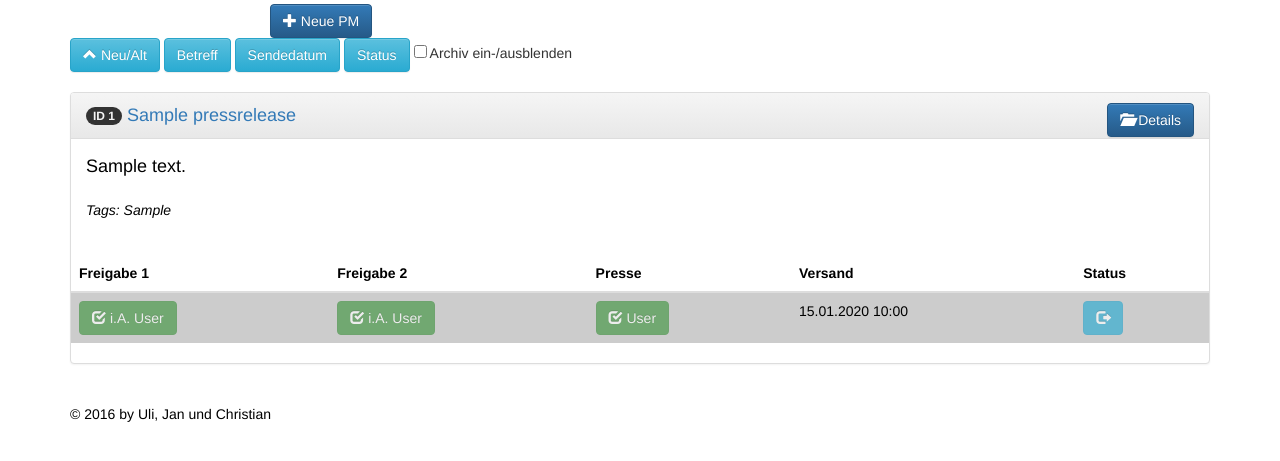
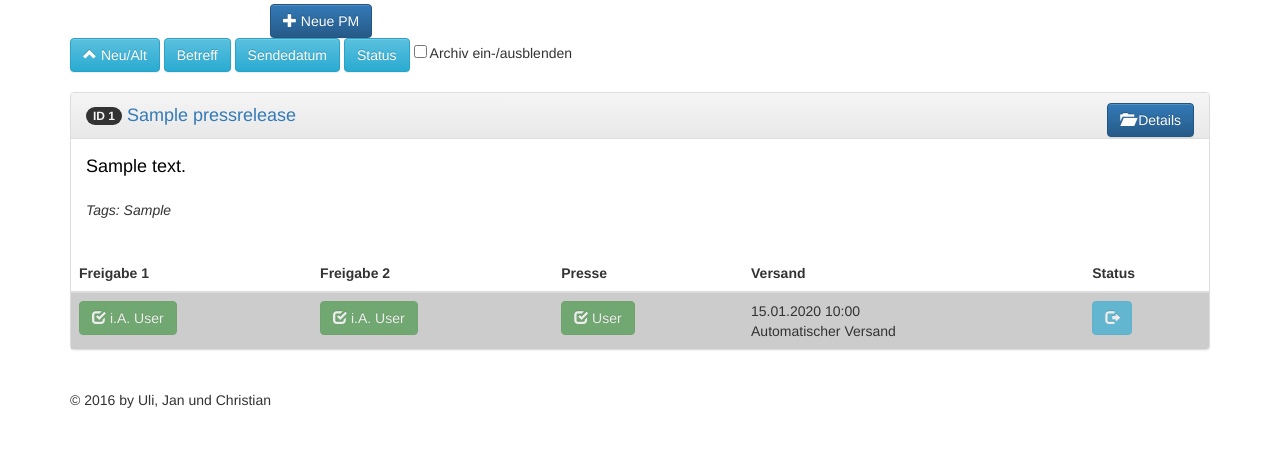
Before and after one commit to ulikoenig/pewosa, a PHP site: page /messagelist.php in a window 1280 px wide. Shown: the part 206-667 px from the top of the page. Run offline with PHP 8.4, Linux system fonts and the light colour scheme; the visitor is signed in with stand-in values (Sample User, id 1); tables that the repository leaves empty hold one stand-in row (values such as "Sample post"); data that the repository does not hold is empty.

Commit message:
Bugfixing

```diff
--- a/messagelist.php
+++ b/messagelist.php
@@ -464,7 +464,7 @@ If (isset($_POST['Freigabe5']))
 			}
 
 		//echo "<br><font color='black' title='$showbodylong'>$showbody</font></a><br><i><span title='$showtagslong'>Tags:  $showtags</span></i></td>";
-		echo "<font color='black' title='$showbodylong'><a href='$send_id'><Font color='#000000' size=4>$showbody</font></a><br><i><span title='$showtagslong'><br>Tags:  $showtags</span></i>";
+		echo "<font color='black' title='$showbodylong'><a href='$send_id'><Font color='#000000' size=4>$showbody</font></font></a><br><i><span title='$showtagslong'><br>Tags:  $showtags</span></i>";
 
 
 		$query = "SELECT firstname, lastname,id,pressagent FROM users";
@@ -756,6 +756,9 @@ If ($sendstate[$take]!=0 AND $sendstate[$take]!=-5)
 			//>0 sending
 			//-2 sent
 			$d_show = date("d.m.Y H:i",strtotime($senddate[$take]));
+			If ($sendnow[$take]=='2'){$d_show=$d_show.'<br> Manueller Versand';}
+			If ($sendnow[$take]=='1'){$d_show=$d_show.'<br> Automatischer Versand';}
+			If ($sendnow[$take]=='0'){$d_show=$d_show.'<br> Getimter Versand';}
 			if ($sendstate[$take]!=-5){echo "<td bgcolor='$color'>$d_show";}else{echo "<td bgcolor='$color'>Archiviert";}
 			echo "</td><td bgcolor='$color'>";
 			If ($sendstate[$take]=='-1')
@@ -766,10 +769,17 @@ If ($sendstate[$take]!=0 AND $sendstate[$take]!=-5)
 					}
 				else
 					{
-				    echo "<form action='messagelist.php' method='post' style='display:inline;'>";
-					echo "<input type='hidden' name='send_man_id' value='$take'>";
-					echo "<button type='submit' class='btn btn-warning' title='Bereit für manuellen Versand'><span class='glyphicon glyphicon-envelope' aria-hidden='true'></span> Senden</button>";
-					echo "</form>";
+					If ($loggedinpressagent > "1")
+						{
+					    	echo "<form action='messagelist.php' method='post' style='display:inline;'>";
+						echo "<input type='hidden' name='send_man_id' value='$take'>";
+						echo "<button type='submit' class='btn btn-warning' title='Bereit für manuellen Versand'><span class='glyphicon glyphicon-envelope' aria-hidden='true'></span> Senden</button>";
+						echo "</form>";
+						}
+					else
+						{
+						echo "<button type='button' disabled class='btn btn-warning' title='Bereit für manuellen Versand durch die Presse'></span> Warte auf Versand</button>";
+						}
 					}
 				}
 			If ($sendstate[$take]=='-2'){echo "<button type='button' class='btn btn-success' title='Versand erfolgreich' disabled><span class='glyphicon glyphicon-ok' aria-hidden='true'></span></button>";}
```
